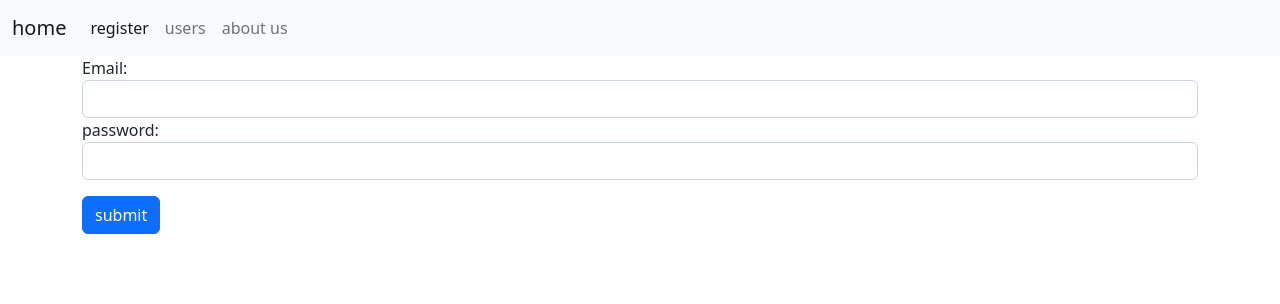
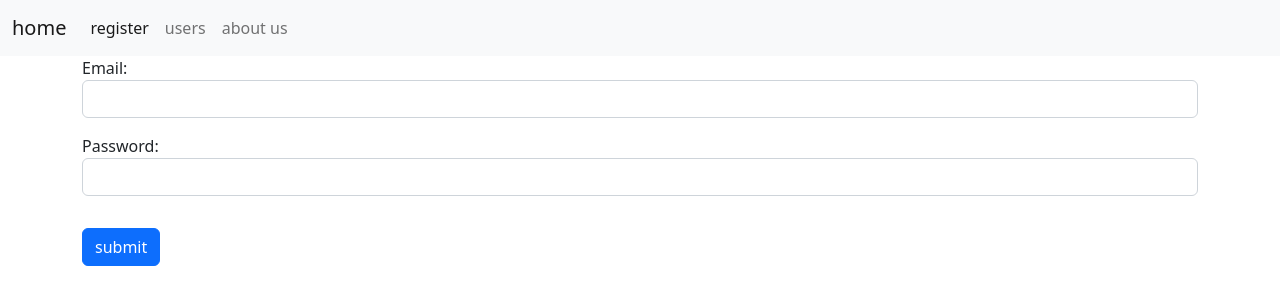
Before and after one commit to frx-2020/secend, a React (Create React App) app: page /register in a window 1280 px wide. Shown: the top 304 px of the page. Built offline with nearby package versions, Linux system fonts and the light colour scheme.

Commit message:
create input component

```diff
--- a/src/components/register.jsx
+++ b/src/components/register.jsx
@@ -1,5 +1,6 @@
 import axios from "axios";
 import React, { Component } from "react";
+import Input from "./input";
 
 
 class Register extends Component {
@@ -37,24 +38,9 @@ class Register extends Component {
     return (
       <form onSubmit={this.handlesubmit}>
         <div className="mb-3">
-          <label htmlFor="email">Email:</label>
-          <input
-            onChange={this.handleChange}
-            value={email}
-            name="email"
-            id="email"
-            className="form-control"
-            type="text"
-          />
-          <label htmlFor="password">password:</label>
-          <input
-            onChange={this.handleChange}
-            value={password}
-            name="password"
-            id="password"
-            className="form-control"
-            type="text"
-          />
+          <Input onChange={this.handleChange} value={email} name='email'  Label='Email'/>
+          <Input onChange={this.handleChange} value={password} name='password' Label='Password'/>
+
           <button className="btn  btn-primary mt-3" type="submit">
             submit
           </button>
```
